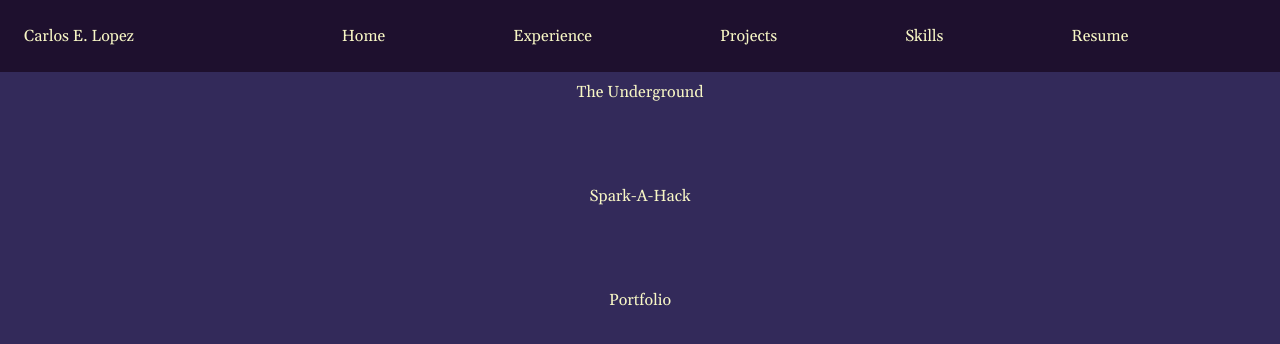
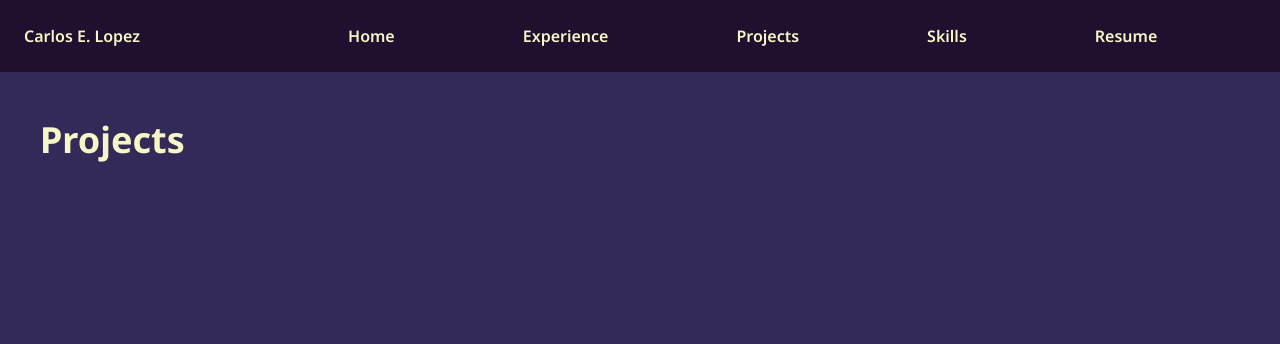
Before and after one commit to carloselopezjr/Portfolio, a Next.js app: page /projects in a window 1280 px wide. Shown: the top 344 px of the page. Built offline with nearby package versions, Linux system fonts and the light colour scheme.

Commit message:
new font + working on projects page

```diff
--- a/src/app/(main)/components/navbar/page.tsx
+++ b/src/app/(main)/components/navbar/page.tsx
@@ -3,8 +3,8 @@ import Link from "next/link";
 export default function Navbar() {
     return (
        <div>
-        <nav className ="fixed top-0 left-0 right-0 text-creamy bg-iterationOfPurple p-6">
-            <ul className = "flex space-x-32">
+        <nav className =" font-semibold fixed top-0 left-0 right-0 text-creamy bg-iterationOfPurple p-6">
+            <ul className = "flex space-x-32"> {/* Make it so that when someone clicks on a different page, it remains underlined */}
                 <li className ="mr-20">
                     Carlos E. Lopez
                 </li>
--- a/src/app/(main)/layout.tsx
+++ b/src/app/(main)/layout.tsx
@@ -1,12 +1,12 @@
 import type { Metadata } from "next";
-import { Gelasio } from "next/font/google";
+import { Noto_Sans } from "next/font/google";
 import "./globals.css";
 import Navbar from "./components/navbar/page";
 
 
 
-const GelasioSans = Gelasio({
-  variable: "--font-Gelasio-sans",
+const Noto_SansSans = Noto_Sans({
+  variable: "--font-Noto_Sans-sans",
   subsets: ["latin"],
 });
 
@@ -24,7 +24,7 @@ export default function RootLayout({
   return (
     <html lang="en">
       <body
-        className={`${GelasioSans.className} text-creamy antialiased`}
+        className={`${Noto_SansSans.className} text-creamy antialiased`}
       >
         <Navbar/>
         {children}
--- a/src/app/(main)/projects/page.tsx
+++ b/src/app/(main)/projects/page.tsx
@@ -19,17 +19,13 @@ const project = [
     },
 ];
 
-
+{/* Add border + background for "Projects" Text", then add a border for the projects themselves */}
 export default function Projects() {
     return (
-        <div>
-            {project.map((proj, index) => (
-                <div key={index}>
-                    <h2 className ="flex justify-center mt-20">{proj.name}</h2>
-                    <h1></h1>
-                </div>
-            ))}
+        <div className= "flex p-5">
+            <h1 className="font-bold absolute p-5 mt-20 mr-96 text-4xl">
+                Projects
+            </h1>
         </div>
-
     );
 }
--- a/src/app/(main)/skills/page.tsx
+++ b/src/app/(main)/skills/page.tsx
@@ -1,9 +1,74 @@
+import { platform } from "os";
 
+const languages = [
+    {
+        name: "C",
+        image: "placeholder",
+    },
+    {
+        name: "C#",
+        image: "placeholder",
+    },
+    {
+        name: "Python",
+        image: "placeholder",
+    },
+    {
+        name: "JavaScript",
+        image: "placeholder",
+    },
+    {
+        name: "TypeScript",
+        image: "placeholder",
+    },
+    {
+        name: "HTML",
+        image: "placeholder",
+    },
+    {
+        name: "CSS",
+        image: "placeholder",
+    },
+]
 
-export default function Skills() {
-    return (
-        <div>
-        skills, nigga
-        </div>
-    );
-}
+const packages = [
+    {
+        name: "React",
+        image: "placeholder",
+    },
+    {
+        name: "Next.js",
+        image: "placeholder",
+    },
+    {
+        name: "Tailwind",
+        image: "placeholder",
+    },
+    {
+        name: "Node.js",
+        image: "placeholder",
+    },
+]
+
+const tools = [
+    {
+        name: "Git",
+        image: "placeholder",
+    },
+    {
+        name: "GitHub",
+        image: "placeholder",
+    },
+    {
+        name: "VSCode",
+        image: "placeholder",
+    },
+    {
+        name: "Blender",
+        image: "placeholder",
+    },
+    {
+        name: "Vercel",
+        image: "placeholder",
+    }
+]
```
Also changed, not shown: src/app/(main)/page.tsx (+4 -4 lines).
